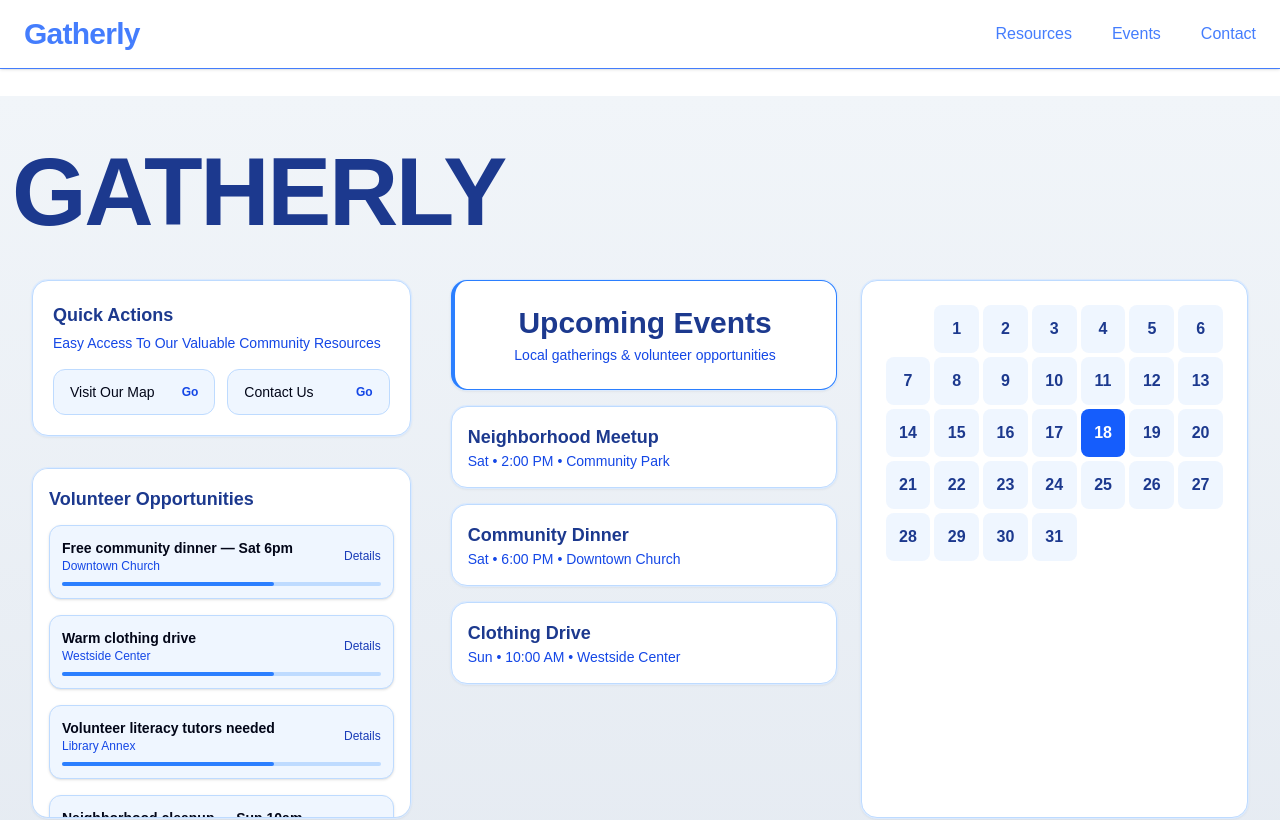
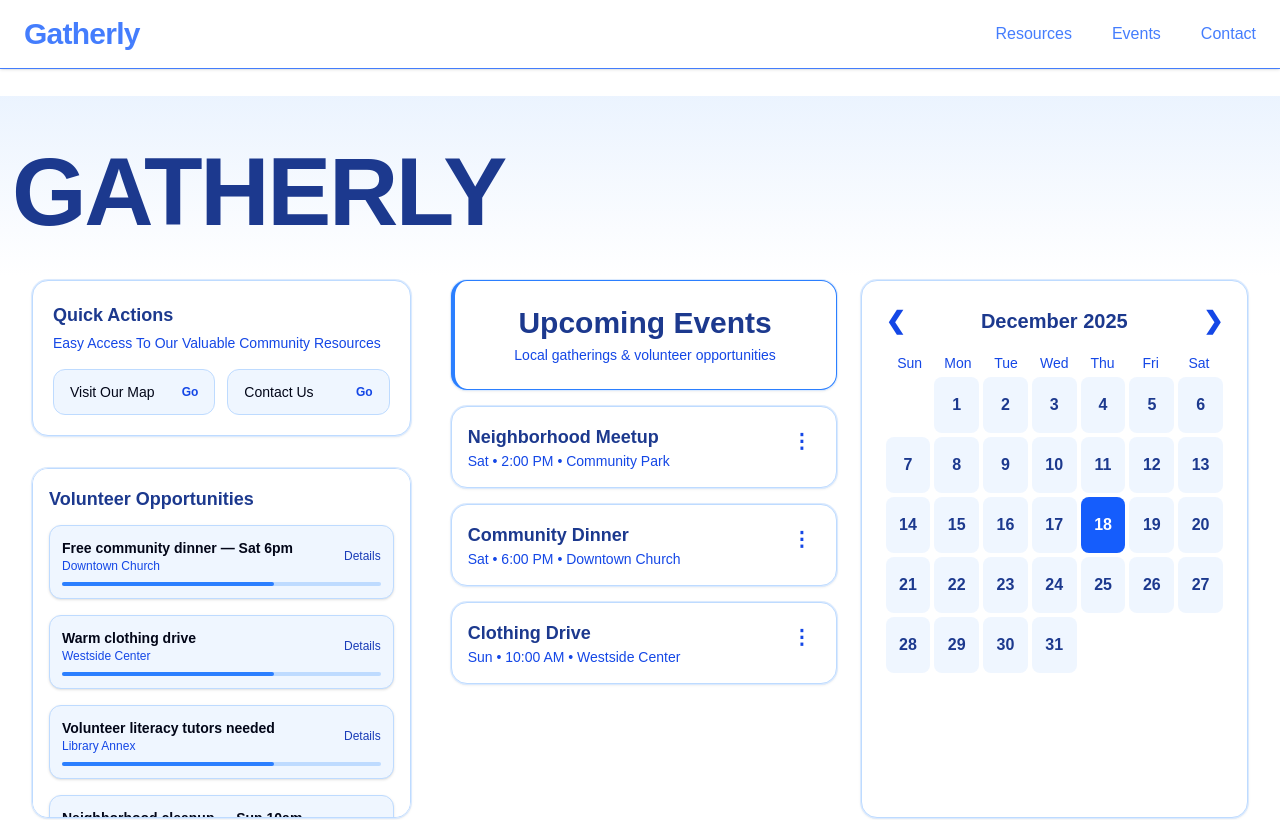
Before and after one commit to TSA-Group/tsa_group_starter, a Next.js app: page / in a window 1280 px wide. Shown: the top 820 px of the page. Built offline with nearby package versions, Linux system fonts and the light colour scheme.

Commit message:
Update page.tsx

```diff
--- a/app/page.tsx
+++ b/app/page.tsx
@@ -1,17 +1,10 @@
 "use client";
 
 import React, { useState } from "react";
-import {
-  motion,
-  Variants,
-  AnimatePresence,
-  useScroll,
-  useTransform,
-} from "framer-motion";
+import { motion, Variants, AnimatePresence } from "framer-motion";
 import Link from "next/link";
 
-/* ---------------- ANIMATION VARIANTS ---------------- */
-
+// Animation variants
 const container: Variants = {
   hidden: {},
   show: { transition: { staggerChildren: 0.12 } },
@@ -37,8 +30,7 @@ const cardPop: Variants = {
   },
 };
 
-/* ---------------- QUICK ACTIONS ---------------- */
-
+// QuickActions component
 const actions = [
   { label: "Visit Our Map", href: "/map" },
   { label: "Contact Us", href: "/contact" },
@@ -74,29 +66,14 @@ function QuickActions() {
   );
 }
 
-/* ---------------- MAIN HOME ---------------- */
-
+// Main Home component
 export default function Home() {
   const year = new Date().getFullYear();
   const [calendarDate, setCalendarDate] = useState(new Date());
   const [openEvent, setOpenEvent] = useState<number | null>(null);
   const [menuOpenIndex, setMenuOpenIndex] = useState<number | null>(null);
 
-  /* -------- SCROLL BACKGROUND ANIMATION -------- */
-
-  const { scrollYProgress } = useScroll();
-
-  const background = useTransform(
-    scrollYProgress,
-    [0, 0.35],
-    [
-      "linear-gradient(to bottom, rgba(219,234,254,0.55), white)",
-      "linear-gradient(to bottom, rgb(241,245,249), rgb(226,232,240))",
-    ]
-  );
-
-  /* -------- CALENDAR LOGIC -------- */
-
+  // Today's date in Texas (Central Time)
   const now = new Date();
   const texasToday = new Date(
     now.toLocaleString("en-US", { timeZone: "America/Chicago" })
@@ -155,8 +132,7 @@ export default function Home() {
       initial="hidden"
       animate="show"
       variants={container}
-      style={{ background }}
-      className="min-h-screen overflow-x-hidden text-slate-950"
+      className="min-h-screen overflow-x-hidden text-slate-950 bg-[linear-gradient(to_bottom,rgba(219,234,254,0.55)_0%,rgba(255,255,255,1)_180px)]"
     >
       {/* HEADER */}
       <motion.header
@@ -182,12 +158,14 @@ export default function Home() {
       {/* MAIN GRID */}
       <motion.main
         layout
-        className="max-w-7xl mx-auto px-4 sm:px-6 lg:px-8 pb-32 grid grid-cols-1 lg:grid-cols-3 gap-8 lg:gap-10"
+        className="max-w-7xl mx-auto px-4 sm:px-6 lg:px-8 pb-64 grid grid-cols-1 lg:grid-cols-3 gap-8 lg:gap-10"
       >
-        {/* LEFT COLUMN */}
+        {/* rest of your content unchanged */}
+{/* LEFT COLUMN */}
         <motion.section layout className="space-y-8 lg:col-span-1">
           <QuickActions />
 
+          {/* Volunteer Opportunities */}
           <motion.div
             layout
             variants={cardPop}
@@ -227,13 +205,13 @@ export default function Home() {
           </motion.div>
         </motion.section>
 
-        {/* RIGHT COLUMN */}
+        {/* RIGHT COLUMN - Events & Calendar */}
         <motion.section
           layout
           variants={fadeUp}
           className="lg:col-span-2 flex flex-col lg:flex-row gap-6"
         >
-          {/* EVENTS */}
+          {/* Events */}
           <div className="lg:w-1/2 flex flex-col gap-4">
             <motion.div
               layout
@@ -258,10 +236,48 @@ export default function Home() {
               >
                 <div className="flex justify-between items-start">
                   <div>
-                    <h3 className="text-lg font-semibold text-blue-900">{event.title}</h3>
+                    <h3 className="text-lg font-semibold text-blue-900">
+                      {event.title}
+                    </h3>
                     <p className="text-sm text-blue-700">
                       {event.date} • {event.location}
                     </p>
+                  </div>
+
+                  <div className="relative">
+                    <button
+                      onClick={(e) => {
+                        e.stopPropagation();
+                        setMenuOpenIndex(menuOpenIndex === i ? null : i);
+                      }}
+                      className="text-blue-700 text-xl font-bold px-2 py-1"
+                    >
+                      ⋮
+                    </button>
+
+                    <AnimatePresence>
+                      {menuOpenIndex === i && (
+                        <motion.div
+                          initial={{ opacity: 0, scale: 0.95 }}
+                          animate={{ opacity: 1, scale: 1 }}
+                          exit={{ opacity: 0, scale: 0.95 }}
+                          className="absolute right-0 mt-2 w-32 bg-white border border-blue-200 rounded-xl shadow-lg z-10"
+                          onClick={(e) => e.stopPropagation()}
+                        >
+                          <ul className="flex flex-col">
+                            {["Save Event", "Share Event"].map((option) => (
+                              <li
+                                key={option}
+                                className="px-4 py-2 text-sm text-blue-700 hover:bg-blue-50 cursor-pointer"
+                                onClick={() => setMenuOpenIndex(null)}
+                              >
+                                {option}
+                              </li>
+                            ))}
+                          </ul>
+                        </motion.div>
+                      )}
+                    </AnimatePresence>
                   </div>
                 </div>
 
@@ -282,23 +298,49 @@ export default function Home() {
             ))}
           </div>
 
-          {/* CALENDAR */}
+          {/* Calendar */}
           <motion.div
             layout
             variants={cardPop}
             className="bg-white rounded-2xl border border-blue-200 ring-1 ring-blue-100 shadow-sm p-4 sm:p-6 lg:w-1/2"
           >
+            <div className="flex items-center justify-between mb-4">
+              <button
+                onClick={() => setCalendarDate(new Date(calYear, calMonth - 1, 1))}
+                className="text-blue-700 text-2xl font-bold"
+              >
+                ❮
+              </button>
+
+              <h3 className="text-lg sm:text-xl font-semibold text-blue-900">
+                {monthNames[calMonth]} {calYear}
+              </h3>
+
+              <button
+                onClick={() => setCalendarDate(new Date(calYear, calMonth + 1, 1))}
+                className="text-blue-700 text-2xl font-bold"
+              >
+                ❯
+              </button>
+            </div>
+
+            <div className="grid grid-cols-7 text-xs sm:text-sm text-blue-700 font-medium mb-1">
+              {daysOfWeek.map((d) => (
+                <div key={d} className="text-center">{d}</div>
+              ))}
+            </div>
+
             <div className="grid grid-cols-7 gap-1">
               {calendarDays.map((date, idx) => {
-                if (!date) return <div key={idx} />;
+                if (!date) return <div key={idx}></div>;
                 const isToday = date.getTime() === texasToday.getTime();
                 return (
                   <div
                     key={idx}
-                    className={`flex items-center justify-center h-12 rounded-lg font-semibold ${
+                    className={`flex items-center justify-center h-12 sm:h-14 w-full rounded-lg text-sm sm:text-base font-semibold cursor-pointer transition ${
                       isToday
                         ? "bg-blue-600 text-white"
-                        : "bg-blue-50 text-blue-900"
+                        : "bg-blue-50 hover:bg-blue-100 text-blue-900"
                     }`}
                   >
                     {date.getDate()}
```
